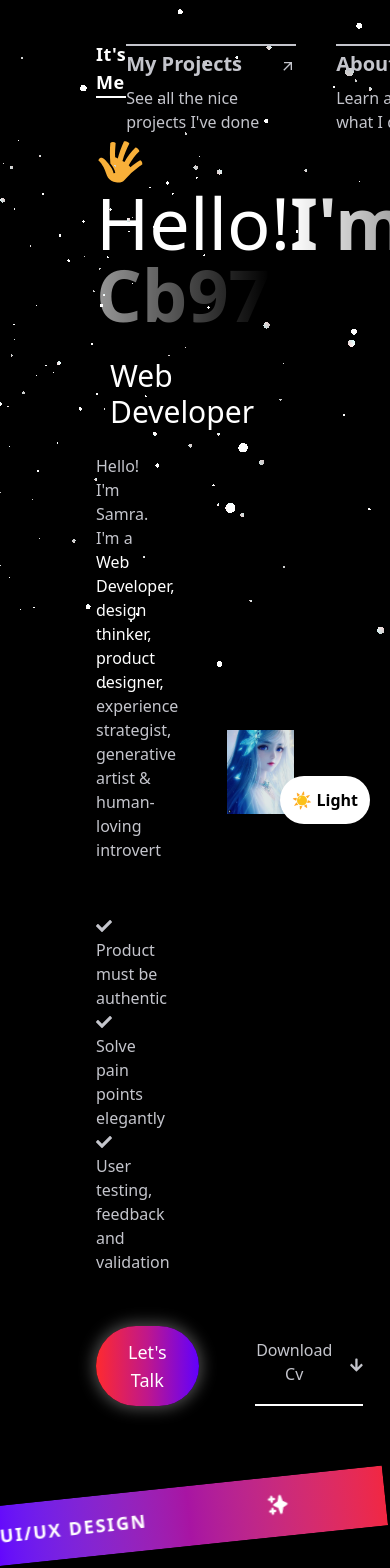
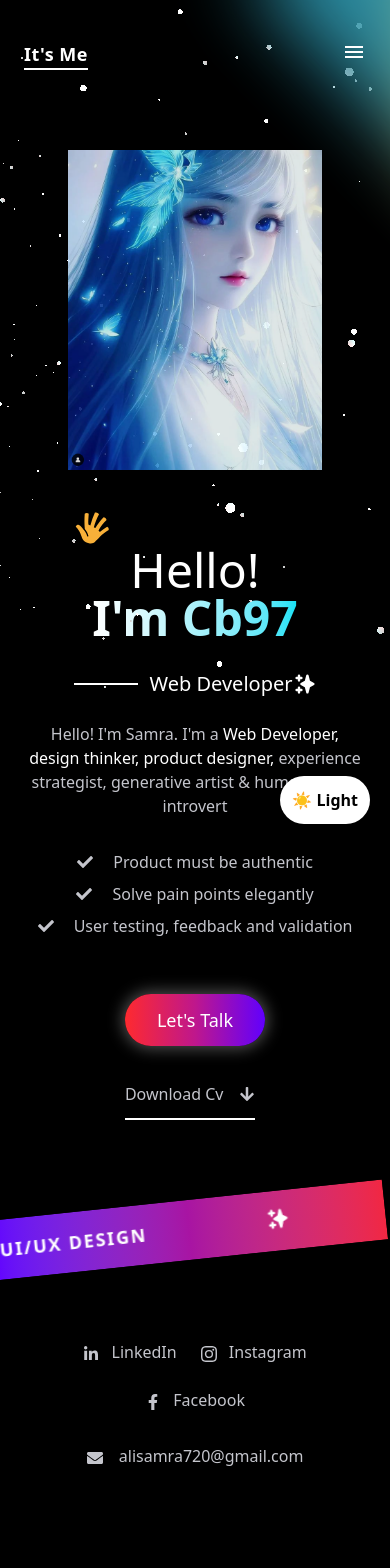
Before and after one commit to Samra720/samra-portfolio, a React (Vite) app in the folder frontend/: page / in a window 390 px wide. Shown: the top 1568 px of the page. Built offline with nearby package versions, Linux system fonts and the light colour scheme; the HTML template or start-up script is replaced by a standard one.

Commit message:
navbar and herosection made responsive

```diff
--- a/frontend/src/components/HeroSection.tsx
+++ b/frontend/src/components/HeroSection.tsx
@@ -13,7 +13,7 @@ import { FaFacebookF } from "react-icons/fa";
 
 function HeroSection() {
   return (
-    <section className="relative">
+    <section className="relative overflow-x-hidden">
 
       <div className="inset-0 -z-10 pointer-events-none">
         <div style={{ width: '100%', height: '700px', position: 'absolute', top: '0', right: '0' }}>
@@ -23,7 +23,6 @@ function HeroSection() {
             particleSpread={10}
             speed={0.1}
             particleBaseSize={100}
-            // moveParticlesOnHover
             alphaParticles={false}
             disableRotation={false}
             pixelRatio={1}
@@ -31,78 +30,85 @@ function HeroSection() {
         </div>
       </div>
 
-      <div className="border border-main w-40 rotate-45 bg-main absolute top-0 left-95" />
-      <div className="border border-main w-55 rotate-45 bg-main absolute top-0 left-96" />
-      <div className="text-main mx-auto w-90 h-90 bg-[linear-gradient(to_top_right,#2b90a7_30%,#9dc497_40%,#fbe88c_50%,#edab84_60%,#933557_70%,#6b1d42_100%)] absolute -top-50 left-180 rotate-45 opacity-95 blur-2xl" />
+      <div className="hidden lg:block border border-main w-40 rotate-45 bg-main absolute top-0 left-95" />
+      <div className="hidden lg:block border border-main w-55 rotate-45 bg-main absolute top-0 left-96" />
+      <div className="text-main mx-auto w-90 h-90 bg-[linear-gradient(to_top_right,#2b90a7_30%,#9dc497_40%,#fbe88c_50%,#edab84_60%,#933557_70%,#6b1d42_100%)] absolute -top-50 left-80 md:left-180 rotate-45 opacity-95 blur-2xl" />
 
       <Navbar />
-      <div className="grid grid-cols-2 gap-16 items-center min-h-screen text-white px-24 pb-20">
-        <div className="space-y-6">
+
+      <div className="grid grid-cols-1 lg:grid-cols-2 gap-10 lg:gap-16 items-center min-h-screen text-white px-6 md:px-24 pb-20 pt-10 md:pt-0">
+
+        <div className="space-y-6 order-2 lg:order-1 flex flex-col items-center lg:items-start text-center lg:text-left">
           <div>
-            <GiHand className="text-[#f8b039] text-5xl" />
-            <h1 className="text-7xl font-light text-main">
-              Hello!
-              <span className="font-extrabold bg-clip-text text-transparent bg-linear-to-r from-(--name-color-start)">
+            <GiHand className="text-[#f8b039] text-4xl md:text-5xl" />
+            <h1 className="text-5xl md:text-7xl font-light text-main">
+              Hello! <br className="md:hidden" />
+              <span className="font-extrabold bg-clip-text text-transparent bg-linear-to-r from-(--name-color-start) to-(--name-color-end)">
                 I'm Cb97
               </span>
             </h1>
-            {/* <h1 className="text-7xl font-light">Hello! <span className="font-extrabold bg-clip-text text-transparent bg-linear-to-r from-white to-[#05e2f6]">I'm Cb97</span></h1> */}
 
-            <div className="mt-7 text-main flex justify-between max-w-125">
-              <div className="border w-40 my-auto" />
-              <p className="text-3xl ml-3">Web Developer</p>
-              <HiSparkles className="my-auto text-4xl" />
+            <div className="mt-7 text-main flex items-center justify-between max-w-125">
+              <div className="border w-16 md:w-40 my-auto" />
+              <p className="text-xl md:text-3xl ml-3">Web Developer</p>
+              <HiSparkles className="my-auto text-2xl md:text-4xl" />
             </div>
           </div>
+
           <div className="text-muted max-w-xl">
             <p>Hello! I'm Samra. I'm a <span className="text-white font-medium">Web Developer, design thinker, product designer,</span> experience strategist, generative artist & human-loving introvert</p>
-            <ul className="my-13">
+            <ul className="my-8 md:mt-13 space-y-2">
               <li><FaCheck className="inline mr-4 mb-1" /> Product must be authentic</li>
               <li><FaCheck className="inline mr-4 mb-1" /> Solve pain points elegantly</li>
               <li><FaCheck className="inline mr-4 mb-1" /> User testing, feedback and validation</li>
             </ul>
           </div>
-          <div className="flex gap-4">
-            <button className="px-8 py-3 rounded-full text-white text-lg cursor-pointer transition-all duration-300"
+
+          <div className="flex flex-col sm:flex-row gap-6 md:gap-4">
+            <button className="w-full sm:w-auto px-8 py-3 rounded-full text-white text-lg cursor-pointer transition-all duration-300"
               style={{
                 backgroundImage: `linear-gradient(to right, var(--btn-grad-from), var(--btn-grad-via), var(--btn-grad-to))`,
                 boxShadow: `0 0 15px 3px var(--btn-shadow)`
               }}>
               Let's Talk
             </button>
-            <button className="py-3 ml-10 border-b-2 border-main text-muted flex hover:text-main transition-all cursor-pointer">
+            <button className="w-fit py-3 sm:ml-10 border-b-2 border-main text-muted flex hover:text-main transition-all cursor-pointer">
               Download Cv <FaArrowDown className="ml-4 my-auto" />
             </button>
           </div>
         </div>
 
-        <div>
+        <div className="relative order-1 lg:order-2">
           <img
             src="/images/Capture1.PNG"
-            alt="Portrait of the product designer"
-            className="w-full h-130 object-contain rounded-2xl opacity-90"
+            alt="Portrait"
+            className="w-full h-80 md:h-130 object-contain rounded-2xl opacity-90"
           />
-        </div>
 
-        <div className="absolute left-170 top-105 rounded-full w-42 h-42 pt-1 pl-1 bg-linear-to-r from-[#6580a8] via-[#9633b8] to-[#20c8c3]">
-          <div className="relative rounded-full w-40 h-40 px-10 py-14 text-4xl bg-[#10111a]">
-            Hello
-            <div className="border bg-white w-73 absolute top-19 -left-17 rotate-45"></div>
+          <div className="hidden lg:block absolute left-1/2 lg:left-[-10%] top-full lg:top-1/2 -translate-x-1/2 lg:-translate-y-1/2 rounded-full w-42 h-42 pt-1 pl-1 bg-linear-to-r from-[#6580a8] via-[#9633b8] to-[#20c8c3]">
+            <div className="relative rounded-full w-40 h-40 px-10 py-14 text-4xl bg-[#10111a]">
+              Hello
+              <div className="border bg-white w-73 absolute top-19 -left-17 rotate-45"></div>
+            </div>
           </div>
         </div>
       </div>
+
       <GradientCarouselBar />
-      <div className="mt-35 px-24 flex items-center w-full justify-between pb-10">
-        <div className="border border-main bg-main w-40"></div>
-        <div className="flex gap-18">
-          <a href=""><FaLinkedinIn className="inline mr-3" /> LinkedIn</a>
-          <a href=""><BsInstagram className="inline mr-3" /> Instagram</a>
-          <a href=""><FaFacebookF className="inline mr-3" /> Facebook</a>
+
+      <div className="mt-20 md:mt-35 px-6 md:px-24 flex flex-col lg:flex-row items-center w-full justify-between gap-8 pb-10">
+        <div className="hidden lg:block border border-main bg-main w-40"></div>
+        <div className="flex flex-wrap justify-center gap-6 md:gap-18">
+          <a href="" className="text-muted hover:text-main"><FaLinkedinIn className="inline mr-2" /> LinkedIn</a>
+          <a href="" className="text-muted hover:text-main"><BsInstagram className="inline mr-2" /> Instagram</a>
+          <a href="" className="text-muted hover:text-main"><FaFacebookF className="inline mr-2" /> Facebook</a>
         </div>
-        <div className="border border-main bg-mian w-100"></div>
-        <a href=""><FaEnvelope className="inline mr-3" /> alisamra720@gmail.com</a>
+        <div className="hidden lg:block border border-main bg-main w-60"></div>
+        <a href="" className="text-muted hover:text-main whitespace-nowrap"><FaEnvelope className="inline mr-3" /> alisamra720@gmail.com</a>
       </div>
     </section>
   );
 }
+
+
 export default HeroSection;
--- a/frontend/src/components/Navbar.tsx
+++ b/frontend/src/components/Navbar.tsx
@@ -1,13 +1,28 @@
-import { MdArrowOutward } from "react-icons/md";
+import { useState } from 'react';
+import { MdArrowOutward, MdMenu, MdClose } from 'react-icons/md';
 
 function Navbar() {
+  const [isOpen, setIsOpen] = useState(false);
+
   return (
-    <nav className="relative flex items-center justify-between w-full z-50 bg-transparent text-main px-24 pt-10">
+    <nav className={`relative flex items-center justify-between w-full z-50 text-main px-6 md:px-24 pt-10 ${isOpen ? 'bg-black' : 'bg-transparent'}`}>
       <h3 className="text-lg font-semibold tracking-wide border-b-2 mb-10">It's Me</h3>
 
-      <ul className="flex gap-10 text-muted">
+      <div className="lg:hidden mb-10">
+        <button onClick={() => setIsOpen(!isOpen)} className="text-2xl">
+          {isOpen ? <MdClose /> : <MdMenu />}
+        </button>
+      </div>
+
+      <ul className={`
+        ${isOpen ? 'flex' : 'hidden'} ${isOpen && 'bg-black py-5 px-10'}
+        flex-col absolute top-24 left-0 w-full px-6 gap-6 pb-10
+        lg:flex lg:flex-row lg:static lg:w-auto lg:px-0 lg:gap-10 lg:pb-0
+        text-muted
+      `}>
+
         <li className="hover:text-main transition cursor-pointer border-t-2">
-          <div className=" w-42.5">
+          <div className="w-full md:w-42.5">
             <div className="flex justify-between">
               <h3 className="font-bold text-xl mb-2 pt-1">My Projects</h3>
               <MdArrowOutward className="my-auto" />
@@ -15,8 +30,9 @@ function Navbar() {
             <p>See all the nice projects I've done</p>
           </div>
         </li>
+
         <li className="hover:text-main transition cursor-pointer border-t-2">
-          <div className="w-42.5">
+          <div className="w-full md:w-42.5">
             <div className="flex justify-between">
               <h3 className="font-bold text-xl mb-2 pt-1">About Me</h3>
               <MdArrowOutward className="my-auto" />
@@ -24,8 +40,9 @@ function Navbar() {
             <p>Learn about my self what I do</p>
           </div>
         </li>
+
         <li className="hover:text-main transition cursor-pointer border-t-2">
-          <div className="w-42.5">
+          <div className="w-full md:w-42.5">
             <div className="flex justify-between">
               <h3 className="font-bold text-xl mb-2 pt-1">Contact me</h3>
               <MdArrowOutward className="my-auto" />
@@ -33,6 +50,7 @@ function Navbar() {
             <p>alisamra720@gmail.com</p>
           </div>
         </li>
+
       </ul>
     </nav>
   );
```
Also changed, not shown: frontend/src/App.tsx (+1 -41 lines).
